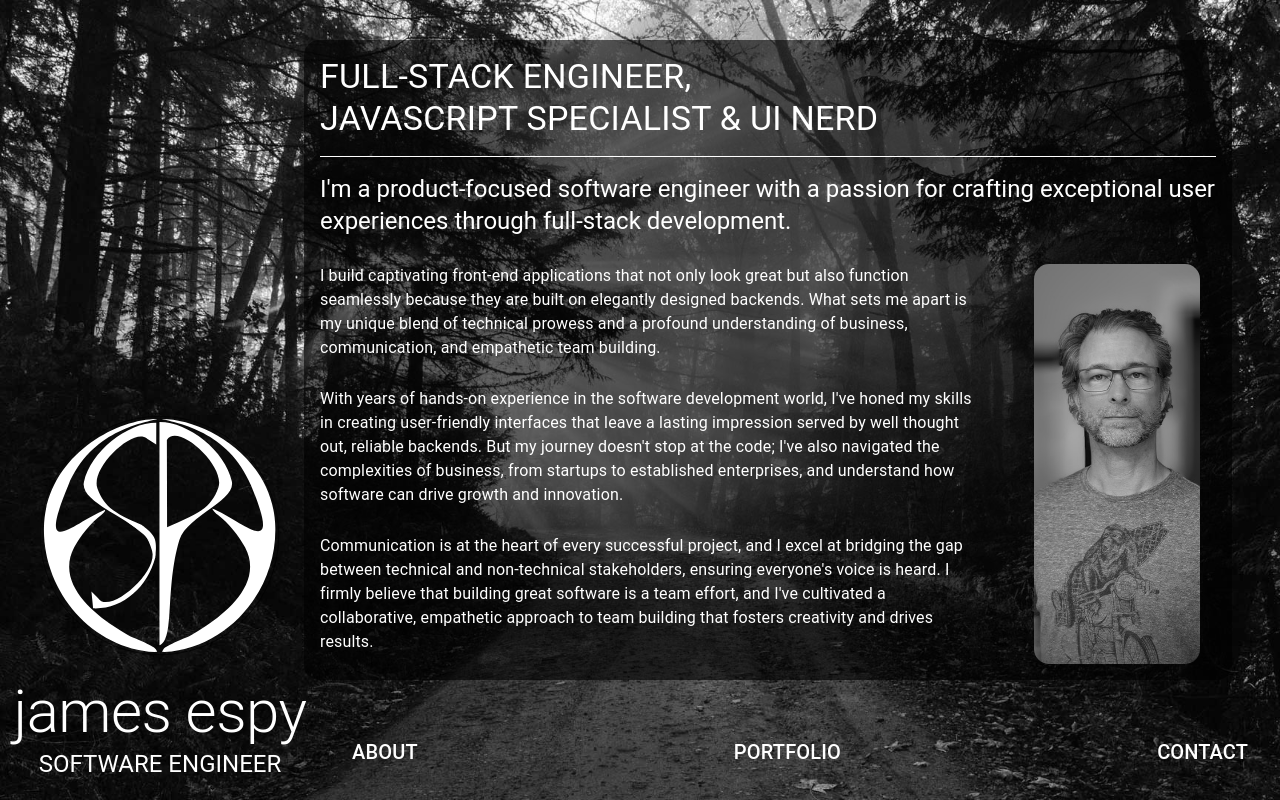
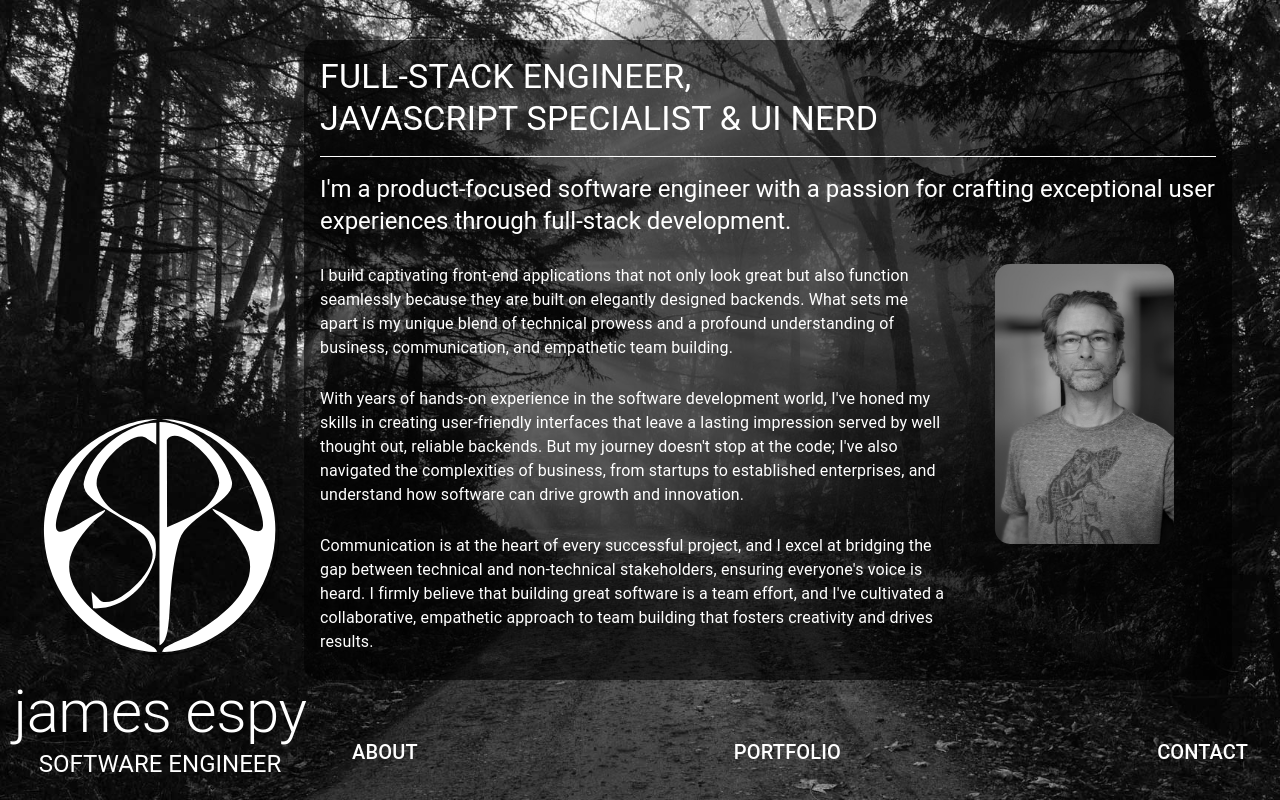
Before and after one commit to jespy2/ewd-site, a React (Create React App) app: page / in a window 1280 px wide. Built offline with nearby package versions, Linux system fonts and the light colour scheme.

Commit message:
updated styles to flex on home page

```diff
--- a/src/pages/home/Home.module.scss
+++ b/src/pages/home/Home.module.scss
@@ -13,7 +13,9 @@
   -o-animation: fadeIn .5s;
   -ms-animation: fadeIn .5s;
 
-  .homeInfoContainer {
+  .homeInfoModal {
+    display: flex;
+    flex-direction: column;
     position: absolute;
     height: fit-content;
     width: 70vw;
@@ -38,23 +40,27 @@
       margin: 1rem 0;
     }
 
-    .homeInfoContent {
-      max-height: 50vh;
+    .homeInfoBodyContainer {
+      position: relative;
       display: flex;
       flex-direction: row;
+      max-height: 50vh;
       overflow: scroll;
 
-      .homeInfoContentText {
+      .homeInfoBodyText {
         height: 100%;
-        width: 80%;
+        width: 70%;
         margin-right: 2rem;
       }
       .profilePic {
+        position: sticky;
+        top: 0;
+        right: 1rem;
         background-image: url(../../images/pics/profile.jpg);
         background-position: center;
         background-repeat: no-repeat;
         background-size: cover;
-        min-height: 30vh;
+        height: 35vh;
         width: 20%;
         border-radius: 15px;
         margin: 0 1rem;
@@ -84,7 +90,7 @@
     -o-animation: fadeIn 2s;
     -ms-animation: fadeIn 2s;
 
-    .homeInfoText {
+    .homeInfoContainer {
       overflow: scroll;
     }
   }
@@ -133,16 +139,18 @@
   }
 }
 
+// LANDSCAPE
+@media screen and (orientation: landscape) {
   @media screen and (max-width: 1200px) {
     .homeContainer {
 
-      .homeInfoContainer {
+      .homeInfoModal {
         top: 1rem;
         left: 10rem;
         height: 80%;
         width: 75%;
 
-        .homeInfoText {
+        .homeInfoContainer {
           height: 100%;
           margin-bottom: 5px;
           overflow: scroll;
@@ -153,29 +161,11 @@
 
   @media screen and (max-width: 900px) {
     .homeContainer {
-
-      .homeInfoContainer {
+      .homeInfoModal {
         top: 45%;
         left: 60%;
         transform: translate(-50%, -50%);
         height: 70%;
-      }
-    }
-  }
-
-  @media screen and (max-width: 900px) and (orientation: portrait) {
-    .homeContainer {
-
-      .homeInfoContainer {
-        width: 65%;
-      }
-    }
-  }
-
-  @media screen and (max-width: 900px) and (orientation: landscape) {
-    .homeContainer {
-
-      .homeInfoContainer {
         width: 75%;
 
         h4 {
@@ -190,46 +180,79 @@
           font-size: 1rem;
         }
 
-        .homeInfoContent {
+        .homeInfoBodyContainer {
           max-height: 50vh;
+          position: relative;
           display: flex;
           flex-direction: row;
           overflow: scroll;
 
-          .homeInfoContentText {
+          .homeInfoBodyText {
             height: 100%;
             width: 80%;
             margin-right: 2rem;
           }
           .profilePic {
-            background-image: url(../../images/pics/profile.jpg);
-            background-position: center;
-            background-repeat: no-repeat;
-            background-size: cover;
+            right: 1rem;
             min-height: 30vh;
             width: 20%;
-            border-radius: 15px;
-            margin: 0 1rem;
-            filter: grayscale(100%)
           }
-
+        }
       }
     }
   }
 }
 
-  @media screen and (max-width: 600px) and (orientation: portrait) {
+// PORTRAIT
+@media screen and (orientation: portrait) {
+  @media screen and (max-width: 900px) and (orientation: portrait) {
     .homeContainer {
+      .homeInfoModal {
+        width: 65%;
+      }
+    }
+  }
 
-      .homeInfoContainer {
+  @media screen and (max-width: 600px) {
+    .homeContainer {
+      .homeInfoModal {
         top: unset;
         left: 50%;
         transform: translateX(-50%);
         margin: .5rem auto;
-        height: 85%;
-        width: 85%;
+        height: 85vh;
+        width: 100vw;
         font-size: 1.5rem;
+
+        .homeInfoContainer{
           padding: 1rem;
+
+          .homeInfoBodyContainer {
+            max-height: 35vh;
+            position: relative;
+            display: flex;
+            flex-direction: row;
+            overflow: scroll;
+
+            .homeInfoBodyText {
+              height: 100%;
+              width: 50%;
+            }
+            .profilePic {
+              right: 1rem;
+              height: 20vh;
+              width: 40%;
             }
           }
         }
+        .homeReadMoreButtonContainer {
+          width: 100vw;
+          height: 3rem;
+          .homeReadMoreButton {
+            margin-right: 2rem;
+          }
+        }
+      }
+    }
+  }
+}
--- a/src/pages/home/Home.tsx
+++ b/src/pages/home/Home.tsx
@@ -21,8 +21,8 @@ export const Home = () => {
 	return (
     <div className={styles.homeContainer}>
 			{(!screenIsSmall || showMore) && (
-				<Box className={styles.homeInfoContainer}>
-					<Box className={styles.homeInfoText}>
+				<Box className={styles.homeInfoModal}>
+					<Box className={styles.homeInfoContainer}>
 						<Typography variant='h4' display='block'>
               FULL-STACK ENGINEER,
               <br />
@@ -33,8 +33,8 @@ export const Home = () => {
             I'm a product-focused software engineer with a passion for crafting exceptional user experiences through full-stack development.
 						</Typography>
               <br />
-            <Box className={styles.homeInfoContent}>
-              <Box className={styles.homeInfoContentText}>
+            <Box className={styles.homeInfoBodyContainer}>
+              <Box className={styles.homeInfoBodyText}>
                 <Typography variant='body1' display='block'>
                   I build captivating front-end applications
                   that not only look great but also function seamlessly because they
@@ -98,7 +98,7 @@ export const Home = () => {
 
 			{screenIsSmall && !showMore && (
 				<Box className={styles.homeReadMoreContainer}>
-					<Box className={styles.homeInfoText}>
+					<Box className={styles.homeReadMoreText}>
 						<Typography variant='h6' display='block'>
 							Welcome to my site. I'm a seasoned software engineer with a
 							passion for crafting exceptional user experiences through
```
Lines whose indentation alone changed are shown as unchanged.
